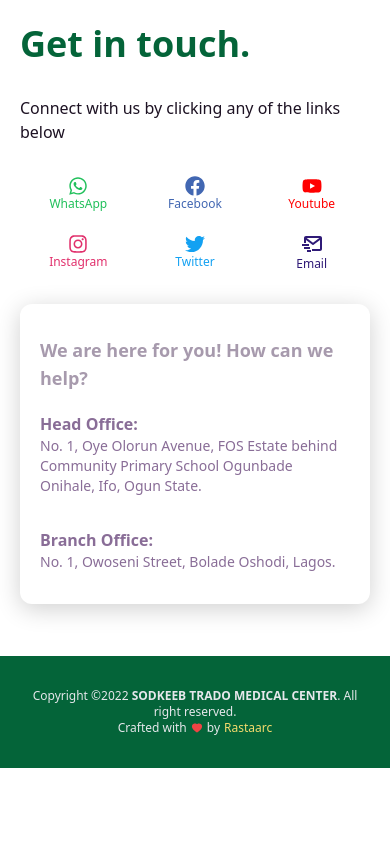
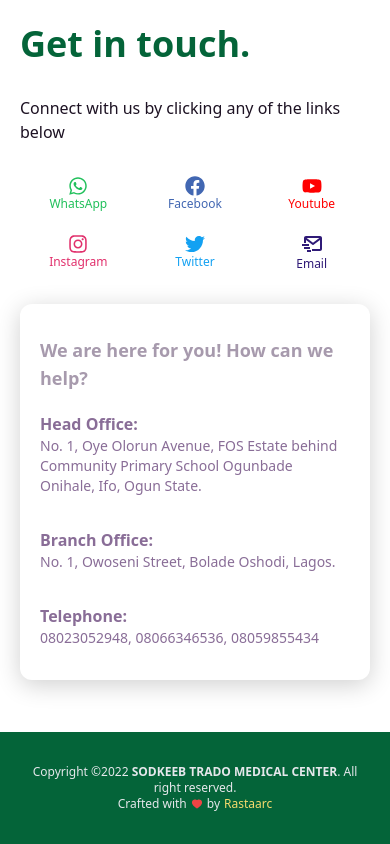
Before and after one commit to xarmzon/sodkeeb, a Next.js app: page / in a window 390 px wide. Shown: the part 1136-1980 px from the top of the page. Before the commit the page ends 1904 px from the top, so only its background shows below. Built offline with nearby package versions, Linux system fonts and the light colour scheme; no server answers.

Commit message:
add phone numbers

```diff
--- a/components/Common/ContactUs/index.tsx
+++ b/components/Common/ContactUs/index.tsx
@@ -64,6 +64,12 @@ const ContactUs = () => {
             <h4 className="text-base font-bold sm:text-lg">Branch Office:</h4>
             <p className="text-sm sm:text-base">
               No. 1, Owoseni Street, Bolade Oshodi, Lagos.
+            </p>
+          </div>
+          <div>
+            <h4 className="text-base font-bold sm:text-lg">Telephone:</h4>
+            <p className="text-sm sm:text-base">
+              08023052948, 08066346536, 08059855434
             </p>
           </div>
         </div>
```
